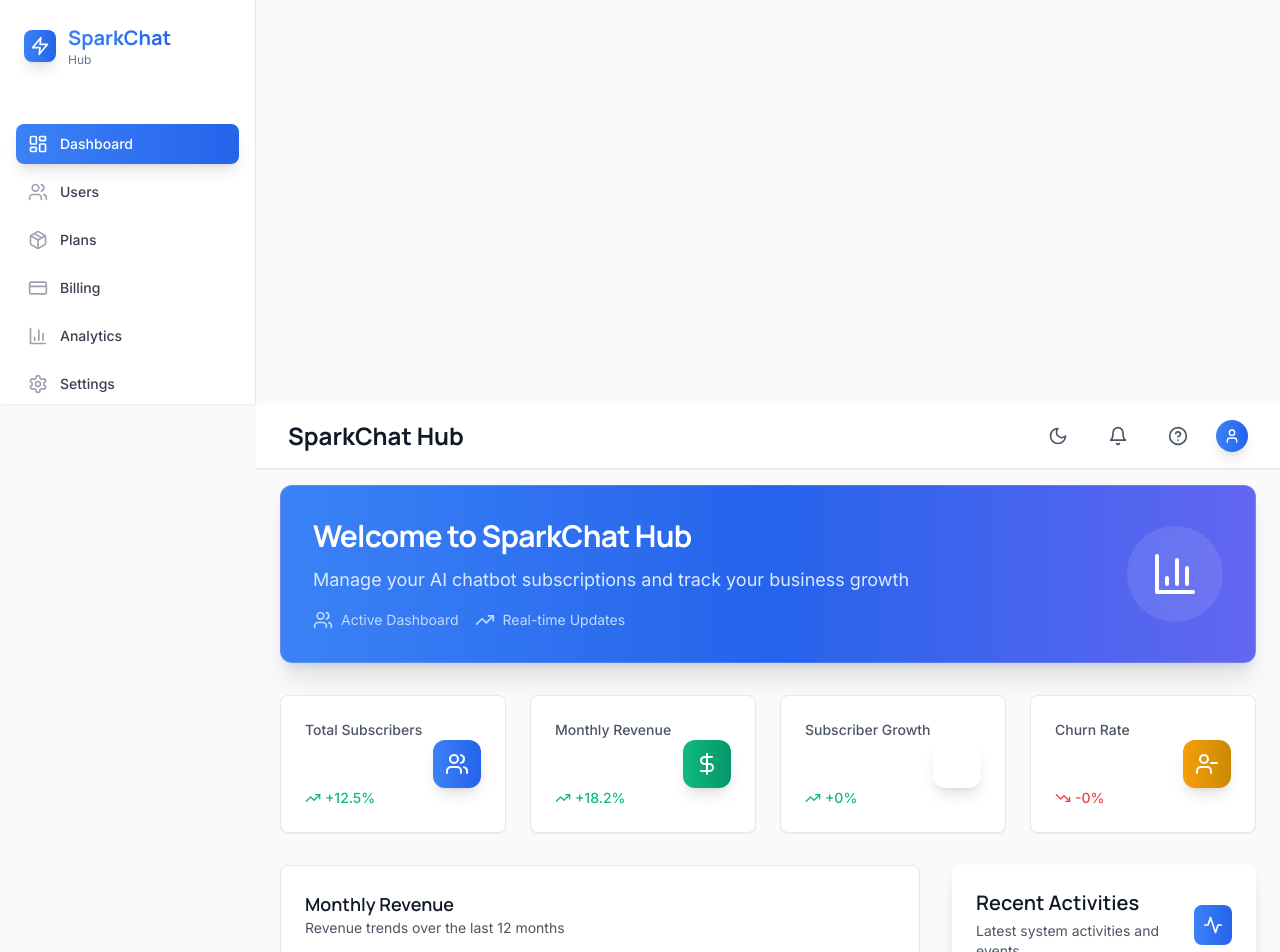
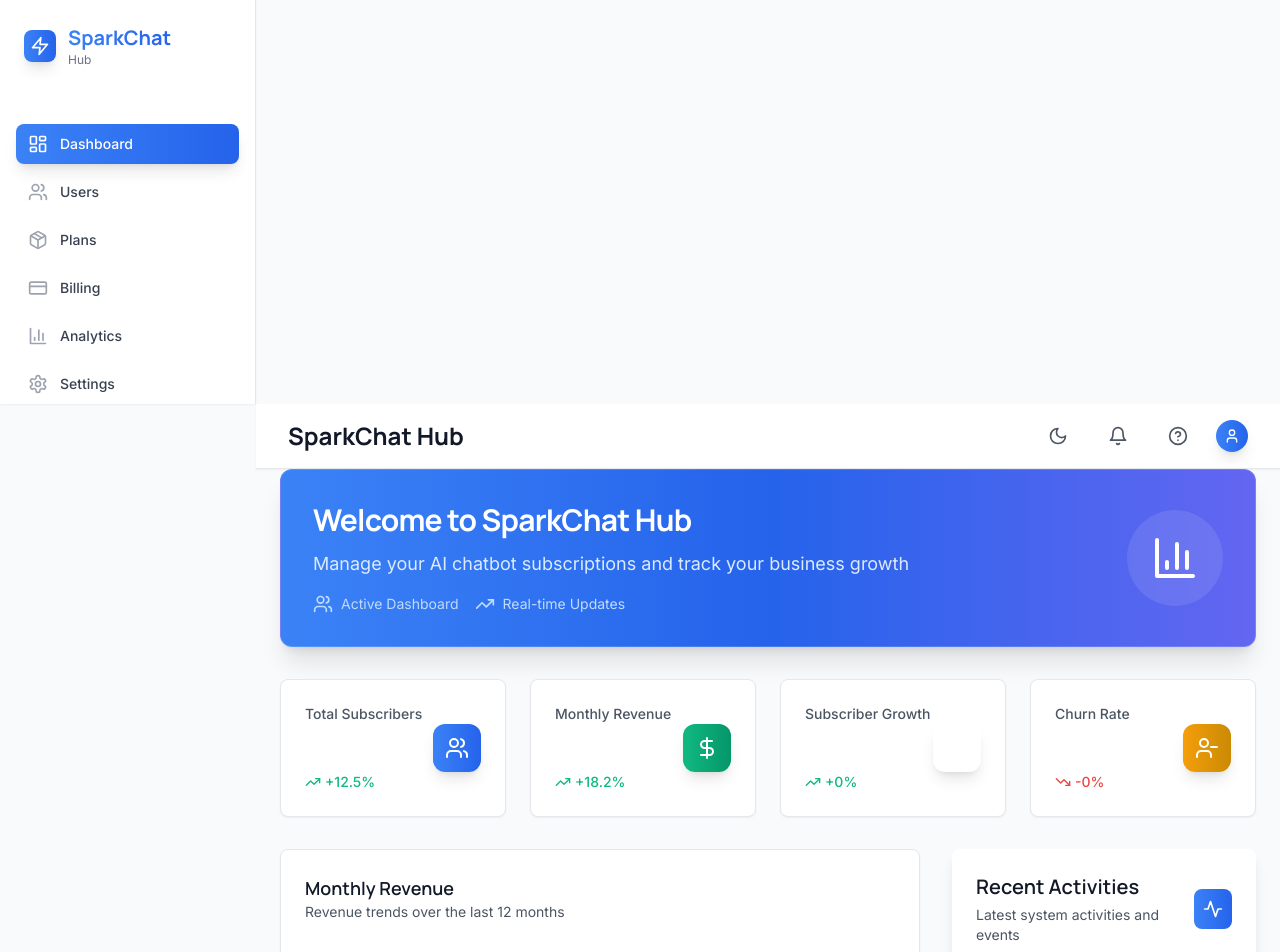
Before and after one commit to apper-apps/neural-sparkchat-blue, a React (Vite) app: page / in a window 1280 px wide. Shown: the top 952 px of the page. Built offline with nearby package versions, Linux system fonts and the light colour scheme.

Commit message:
Align header with sidebar top by removing main container top padding

```diff
--- a/src/App.jsx
+++ b/src/App.jsx
@@ -26,9 +26,9 @@ return (
           <Header
             onMenuClick={() => setSidebarOpen(true)}
             title="SparkChat Hub"
-          />
+/>
 
-          <main className="py-4">
+          <main className="pb-4">
             <div className="max-w-7xl mx-auto px-3 sm:px-4 lg:px-6">
               <Routes>
                 <Route path="/" element={<Dashboard />} />
```
